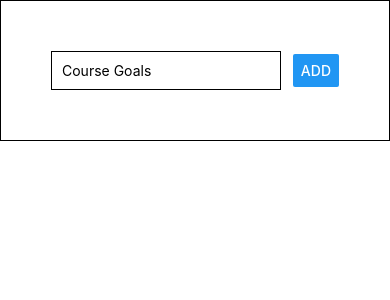
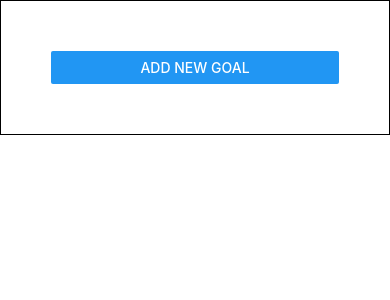
Before and after one commit to zackartborges/rn-complete-guide, a React Native app: screen / in a window 390 px wide. Shown: the top 300 px of the page. Built offline with nearby package versions, Linux system fonts and the light colour scheme.

Commit message:
adds button that changes visibility status of text box

```diff
--- a/App.js
+++ b/App.js
@@ -2,11 +2,9 @@ import { StatusBar } from "expo-status-bar";
 import React, { useState } from "react";
 import {
   StyleSheet,
-  Text,
   TextInput,
   View,
   Button,
-  ScrollView,
   FlatList,
 } from "react-native";
 import GoalItem from "./components/GoalItem";
@@ -28,9 +26,12 @@ export default function App() {
     })
   }
 
+  const [isAddGoal, setIsAddGoal] = useState(false)
+
   return (
     <View style={styles.container}>
-      <GoalInput onAddGoal={addGoalHandler} />
+      <Button title="Add New Goal" onPress={() => setIsAddGoal(true)}/>
+      <GoalInput visible={isAddGoal} onAddGoal={addGoalHandler} />
       <FlatList
         keyExtractor={(item, index) => item.id}
         data={courseGoals}
--- a/components/GoalInput.js
+++ b/components/GoalInput.js
@@ -1,7 +1,7 @@
-import React, { useState } from 'react';
-import {View, TextInput, Button, StyleSheet} from 'react-native';
+import React, { useState } from "react";
+import { View, TextInput, Button, StyleSheet, Modal } from "react-native";
 
-const GoalInput = props => {
+const GoalInput = (props) => {
   const [enteredGoal, setEnteredGoal] = useState("");
 
   const goalInputHandler = (enteredText) => {
@@ -9,6 +9,7 @@ const GoalInput = props => {
   };
 
   return (
+    <Modal visible={props.visible} animationType="slide">
       <View style={styles.inputContainer}>
         <TextInput
           placeholder="Course Goals"
@@ -18,7 +19,8 @@ const GoalInput = props => {
         />
         <Button title="Add" onPress={() => props.onAddGoal(enteredGoal)} />
       </View>
-    )
+    </Modal>
+  );
 };
 const styles = StyleSheet.create({
   inputContainer: {
@@ -31,7 +33,7 @@ const styles = StyleSheet.create({
     borderColor: "black",
     borderWidth: 1,
     padding: 10,
-  }
-  ,});
+  },
+});
 
-  export default GoalInput
+export default GoalInput;
```
Lines whose indentation alone changed are shown as unchanged.
